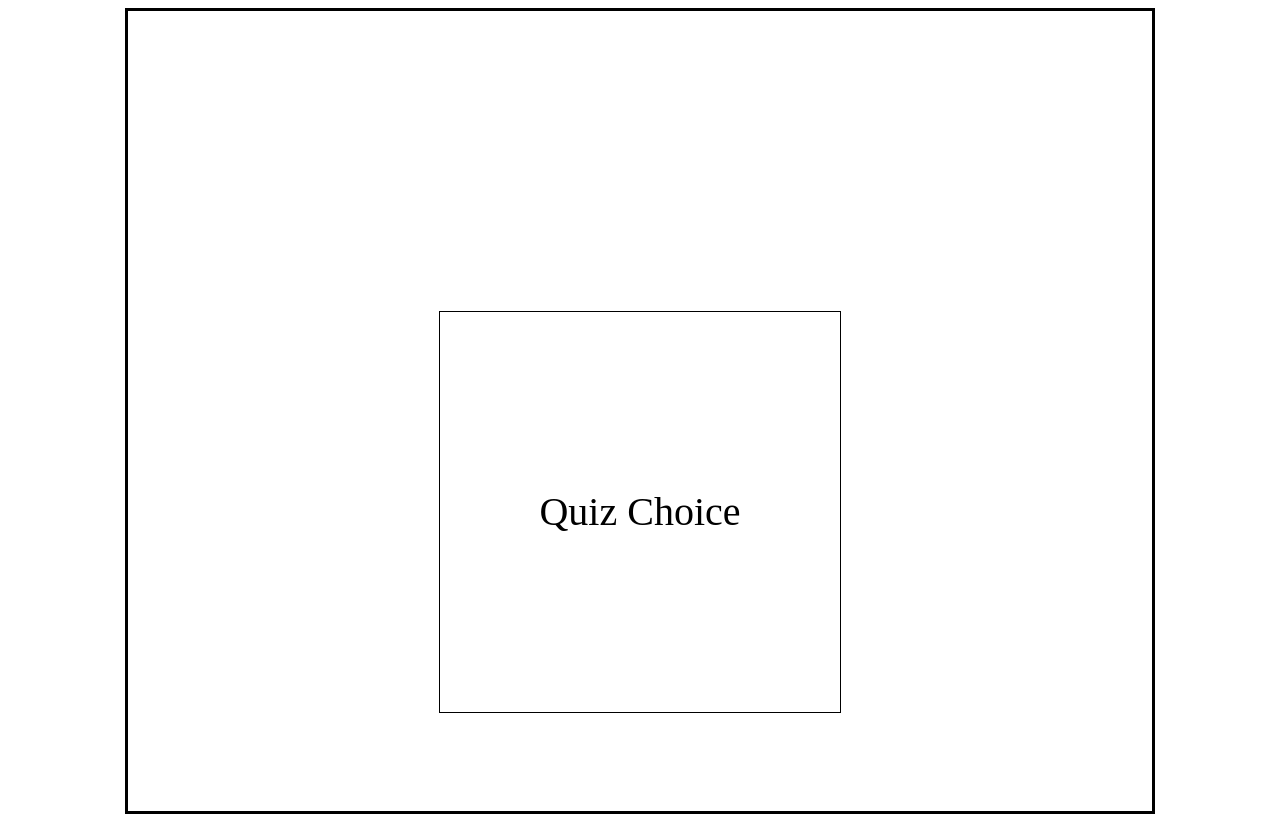
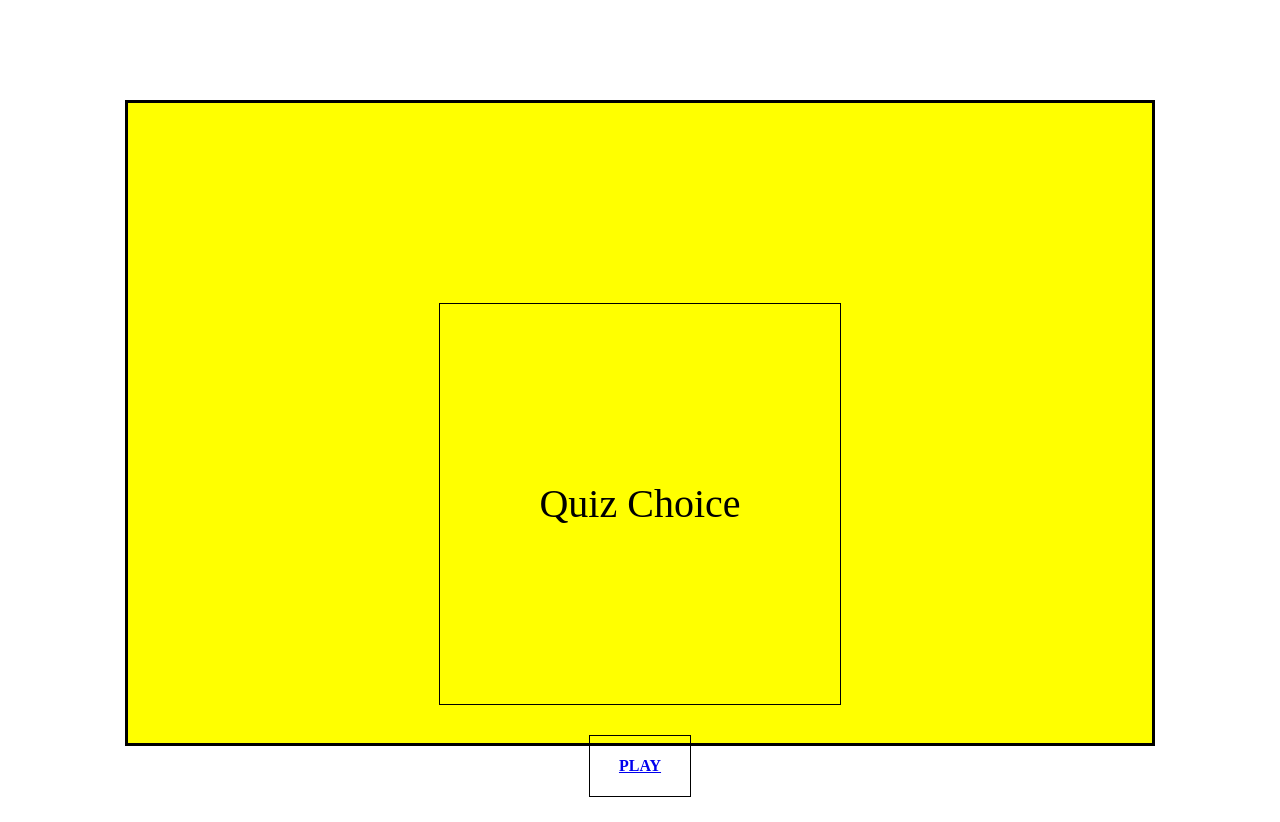
Before and after one commit to ChrisTheCyberCoder/SEI-Project-2, a React (Create React App) app: page /menu in a window 1280 px wide. After the commit the page ends 800 px from the top, so only its background shows below. Built offline with nearby package versions, Linux system fonts and the light colour scheme.

Commit message:
basic css for now do JS next

```diff
--- a/package.json
+++ b/package.json
@@ -7,6 +7,7 @@
     "node-sass": "4.14.1",
     "react": "^17.0.1",
     "react-dom": "^17.0.1",
+    "react-router-dom": "^5.2.0",
     "react-scripts": "4.0.1"
   },
   "scripts": {
--- a/src/App.js
+++ b/src/App.js
@@ -1,6 +1,10 @@
 import React from 'react'
-import Main from './components/Main.js'
+// import Main from './components/Main.js'
+import { BrowserRouter, Switch, Route } from 'react-router-dom'
 // console.log(process.env.REACT_APP_MY_API_KEY)
+import PlayQuiz from './components/PlayQuiz.js'
+// yarn add react-router-dom
+import Menu from './components/Menu.js'
 
 function App() {
 
@@ -11,8 +15,12 @@ function App() {
 
 
   return (
-    < Main />
-
+    <BrowserRouter>
+      <Switch>
+        <Route path="/menu" component={Menu} />
+        <Route path="/play" component={PlayQuiz} />
+      </Switch>
+    </BrowserRouter>
 
 
 
--- a/src/components/Main.js
+++ b/src/components/Main.js
@@ -1,15 +1,23 @@
 import React from 'react'
+//import { Link } from 'react-router-dom'
 
 function Main() {
 
   return (
-    <body className="mainContainer">
-      <div>
-        Quiz Choice
-      </div>
-    </body>
+    <div className="mainContainer">
+
+    </div>
   )
 
 }
 
 export default Main
+
+/* <div>
+Quiz Choice
+
+</div>
+
+<Link to={'/play'}>
+  <h4>PLAY</h4>
+  </Link> */
--- /dev/null
+++ b/src/components/Menu.js
@@ -0,0 +1,20 @@
+import React from 'react'
+import { Link } from 'react-router-dom'
+
+function Menu() {
+
+  return (
+    <div className="mainContainer">
+      <div className="playDiv">
+    Quiz Choice
+      </div>
+      <Link to={'/play'}>
+        <h4>PLAY</h4>
+      </Link>
+    </div>
+
+
+  )
+}
+
+export default Menu
--- /dev/null
+++ b/src/components/PlayQuiz.js
@@ -0,0 +1,29 @@
+import React from 'react'
+
+function PlayQuiz() {
+
+
+
+
+
+
+
+
+
+
+  return (
+    <div className="mainContainer">
+
+      <section className="multipleChoices">
+        <h1>Question</h1>
+        <h3>Answer 1</h3>
+        <h3>Answer 2</h3>
+        <h3>Answer 3</h3>
+        <h3>Answer 4</h3>
+      </section>
+    </div>
+
+  )
+}
+
+export default PlayQuiz
--- a/src/styles/main.scss
+++ b/src/styles/main.scss
@@ -3,16 +3,37 @@
 .mainContainer {
   border: 3px solid black;
   width: 80vw;
-  height: 100vh;
-  margin: 0 auto;
+  height: 80vh;
+  margin: 100px auto auto auto;
+  background-color: yellow;
 }
 
 .mainContainer div {
   border: 1px solid black;
   width: 400px;
   height: 400px;
-  margin: 300px auto auto auto;
+  margin: 200px auto auto auto;
   text-align: center;
   line-height: 400px;
   font-size: 40px;
 }
+
+.mainContainer h4 {
+  margin: 0 auto;
+  border: 1px solid black;
+  width: 100px;
+  height: 60px;
+  text-align: center;
+  line-height: 60px;
+  margin: 30px auto auto auto;
+}
+
+.multipleChoices {
+  border: 1px solid green;
+  width: 700px;
+  margin: 200px auto auto auto;
+}
+
+.multipleChoices h3 {
+  color: red;
+}
```
Also changed, not shown: 2 other files (tests, documents, lock files or other folders).
